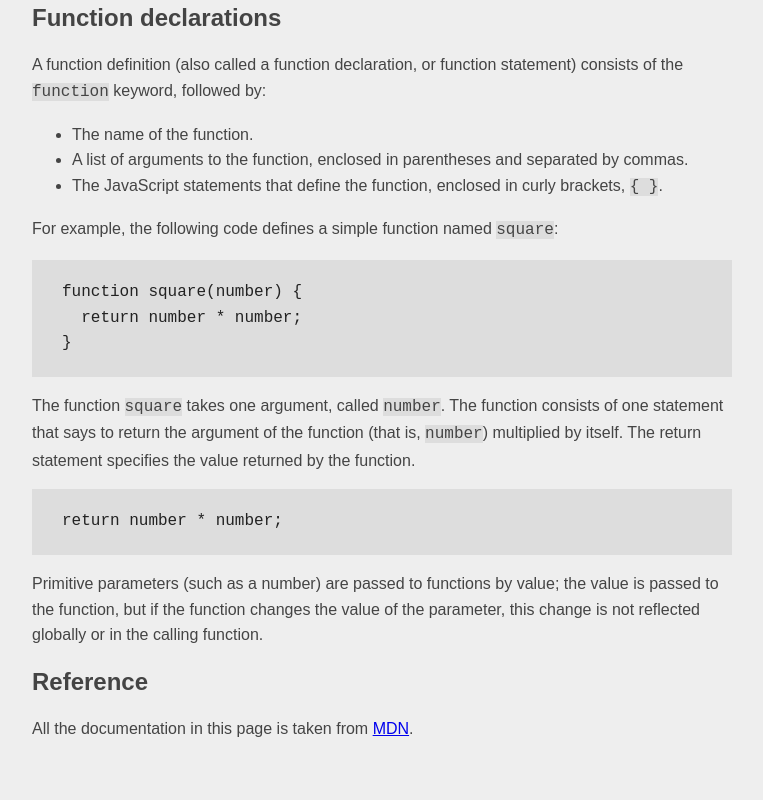
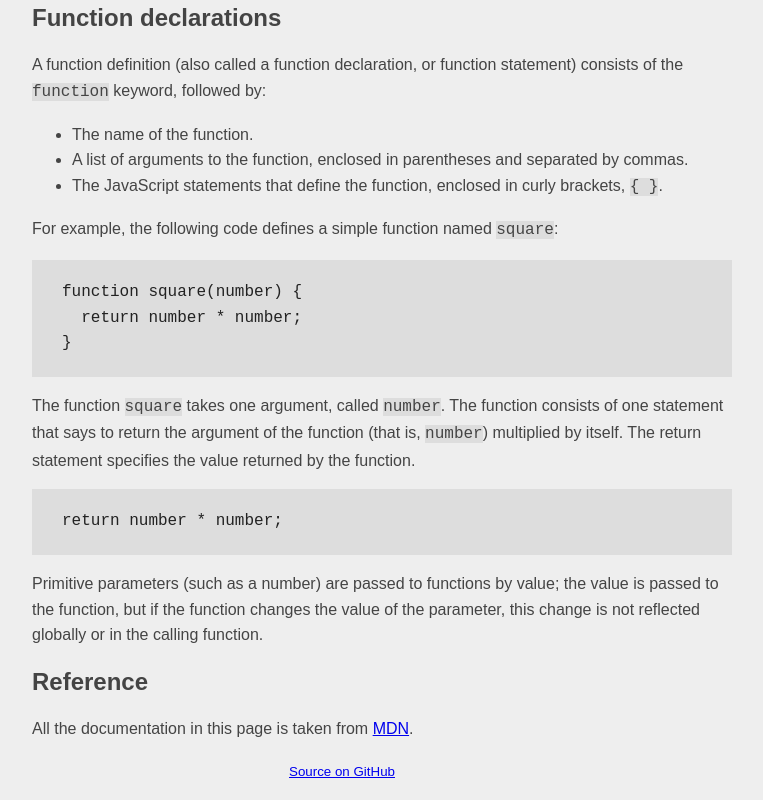
Before and after one commit to kevcomedia/technical-documentation, a website: page src/index.html in a window 1280 px wide. Shown: the part 7132-7932 px from the top of the page, without its empty margins (298-1061 px from the left). Before the commit the page ends 7890 px from the top, so only its background shows below. Drawn offline with Linux system fonts and the light colour scheme.

Commit message:
Add link to GitHub repo

```diff
--- a/src/index.html
+++ b/src/index.html
@@ -273,6 +273,10 @@ while (n &lt; 3) {
     </section>
 
   </main>
+
+  <footer class="github">
+    <p><small><a href="https://github.com/kevcomedia/technical-documentation" target="_blank">Source on GitHub</a></small></p>
+  </footer>
   <script src="https://gitcdn.link/repo/freeCodeCamp/testable-projects-fcc/master/build/bundle.js"></script>
 </body>
 </html>
--- a/src/main.css
+++ b/src/main.css
@@ -134,3 +134,7 @@ html {
 .main-section__heading {
   line-height: 1.2; /* 1 */
 }
+
+.github {
+  text-align: center;
+}
```
